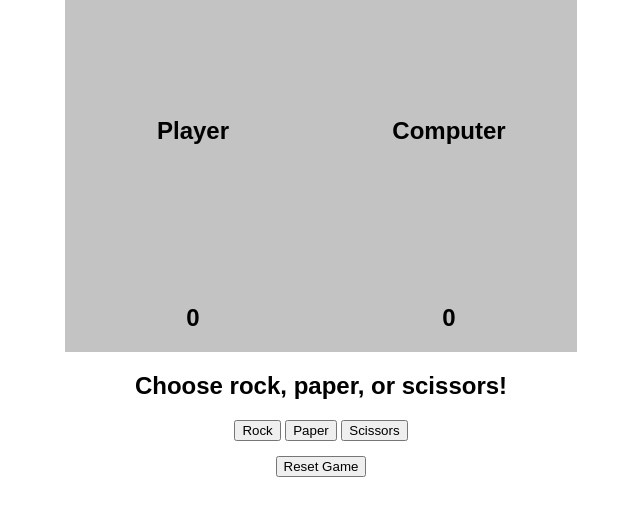
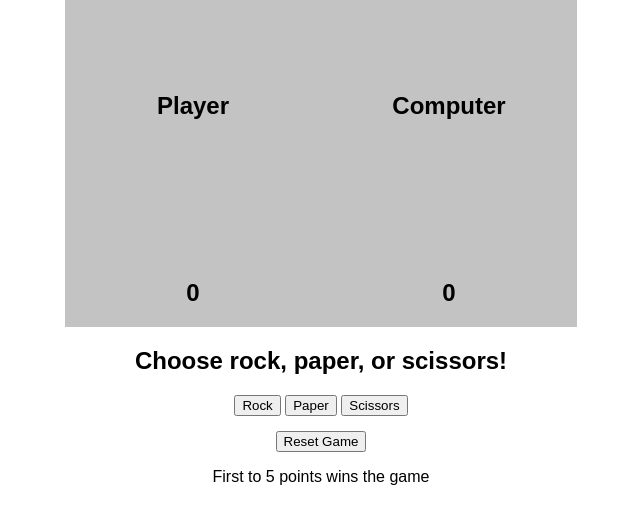
Before and after one commit to cgrossi/Rock-Paper-Scissors-V2, a plain HTML site: page index.html in a window 1280 px wide. Shown: the part 203-726 px from the top of the page, without its empty margins (319-959 px from the left). Drawn offline with Linux system fonts and the light colour scheme.

Commit message:
Added instructions

```diff
--- a/index.html
+++ b/index.html
@@ -55,6 +55,9 @@
             <div>
                 <button class="reset">Reset Game</button>
             </div>
+            <div>
+                <p>First to 5 points wins the game</p>
+            </div>
         </div>
         <!--[if lt IE 7]>
             <p class="browsehappy">You are using an <strong>outdated</strong> browser. Please <a href="#">upgrade your browser</a> to improve your experience.</p>
```
